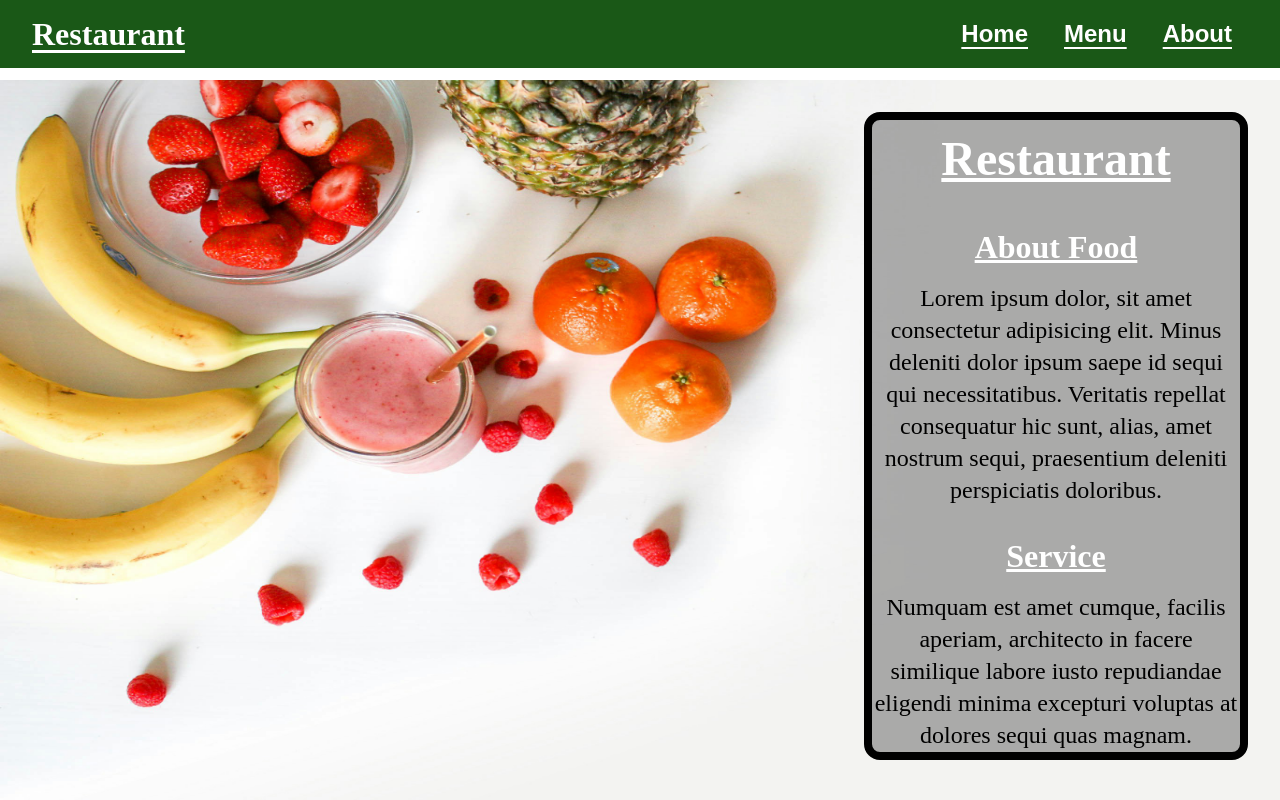
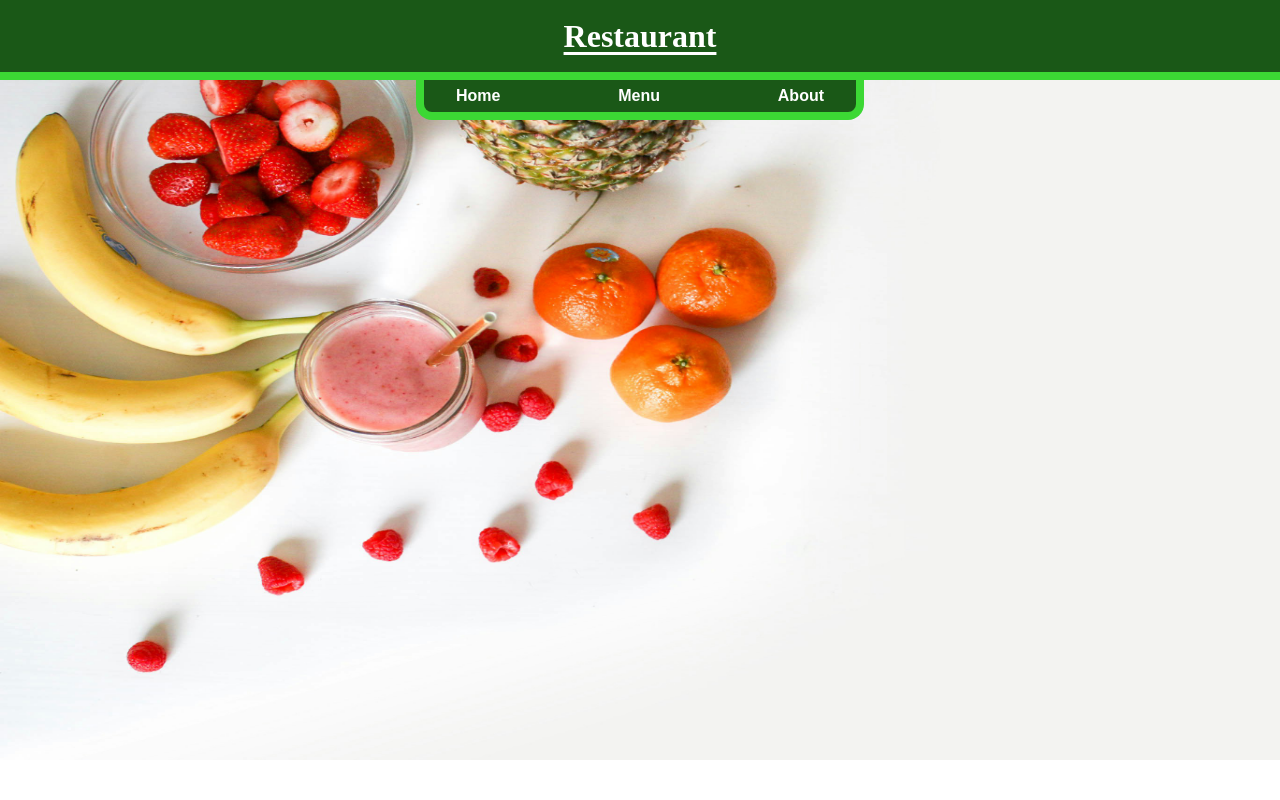
Before and after one commit to Salypse/restaurant-page, a website built with webpack: page src/template.html in a window 1280 px wide. Built offline with nearby package versions, Linux system fonts and the light colour scheme.

Commit message:
Update the page header and nav structure

```diff
--- a/src/index.js
+++ b/src/index.js
@@ -14,5 +14,5 @@ const restaurantDisplay = (function () {
     menuButton.addEventListener("click", loadMenu);
     aboutButton.addEventListener("click", loadAbout);
 
-    loadHome()
+    /*loadhome()*/
 })();
--- a/src/styles.css
+++ b/src/styles.css
@@ -17,43 +17,60 @@
 body {
     height: 100vh;
     display: grid;
-    grid-template-rows: auto 1fr;
+    grid-template-rows: auto auto 1fr;
 }
 
-header {
+body > h1 {
+    position: relative;
     display: flex;
-    justify-content: space-between;
+    justify-content: center;
     align-items: center;
 
+    font-size: 2rem;
     height: 10vh;
     padding: 1rem;
 
     background-color: var(--color1);
-    border-bottom: 0.8rem solid var(--color2);
+    border-bottom: 0.5rem solid var(--text-color-light);
+
+    text-decoration: underline;
+    text-underline-offset: 0.3rem;
 }
 
-header > h1,
+body > h1,
 nav > * {
-    font-size: 1.5rem;
     font-weight: 700;
     color: var(--text-color);
-    text-decoration: underline;
-    text-underline-offset: 0.3rem;
-
-    margin: 1rem;
 }
 
-header > h1 {
-    font-size: 2rem;
-}
+body > nav {
+    position: absolute;
+    z-index: 2;
+    top: 10vh;
 
-.page-nav {
+    height: 3vh;
+    width: 35vw;
+    grid-row: 2 / 3;
     padding: 1rem;
+
+    display: flex;
+    justify-self: center;
+
+    justify-content: space-between;
+    align-items: center;
+
+    border: 0.5rem solid var(--text-color-light);
+    border-top: transparent;
+    border-bottom-left-radius: 1rem;
+    border-bottom-right-radius: 1rem;
+    background-color: var(--color1);
 }
 
 nav > button {
+    margin: 1rem;
+    font-size: 1rem;
+    background-color: transparent;
     border: transparent;
-    background-color: transparent;
 }
 
 nav button:hover {
@@ -66,10 +83,10 @@ nav button:active {
 }
 
 #content {
-    grid-column: 2 / -1;
+    grid-row: 3 / -1;
 
     width: 100vw;
-    height: 90vh;
+    height: 85vh;
 
     background-image: url("./images/restaurant-home.jpg");
     background-size: 100% 100%;
@@ -130,7 +147,7 @@ nav button:active {
 
 #menu {
     width: 80vw;
-    height: 90%;
+    height: auto;
 
     display: flex;
     justify-self: center;
@@ -139,7 +156,7 @@ nav button:active {
     background-color: rgba(0, 0, 0, 0.3);
     border: 0.5rem solid black;
     border-radius: 1rem;
-    margin: 2rem;
+    margin: 3rem;
 
     display: grid;
     grid-template-columns: 1fr 1fr;
--- a/src/template.html
+++ b/src/template.html
@@ -6,16 +6,12 @@
     <title>Restaurant</title>
 </head>
 <body>
-    <header>
     <h1>Restaurant</h1>
-        <div class="page-nav">
     <nav>
         <button id="home-button">Home</button>
         <button id="menu-button">Menu</button>
         <button id="about-button">About</button>
     </nav>
-        </div>
-    </header>
 
     <div id="content"></div>
 </body>
```
Lines whose indentation alone changed are shown as unchanged.
